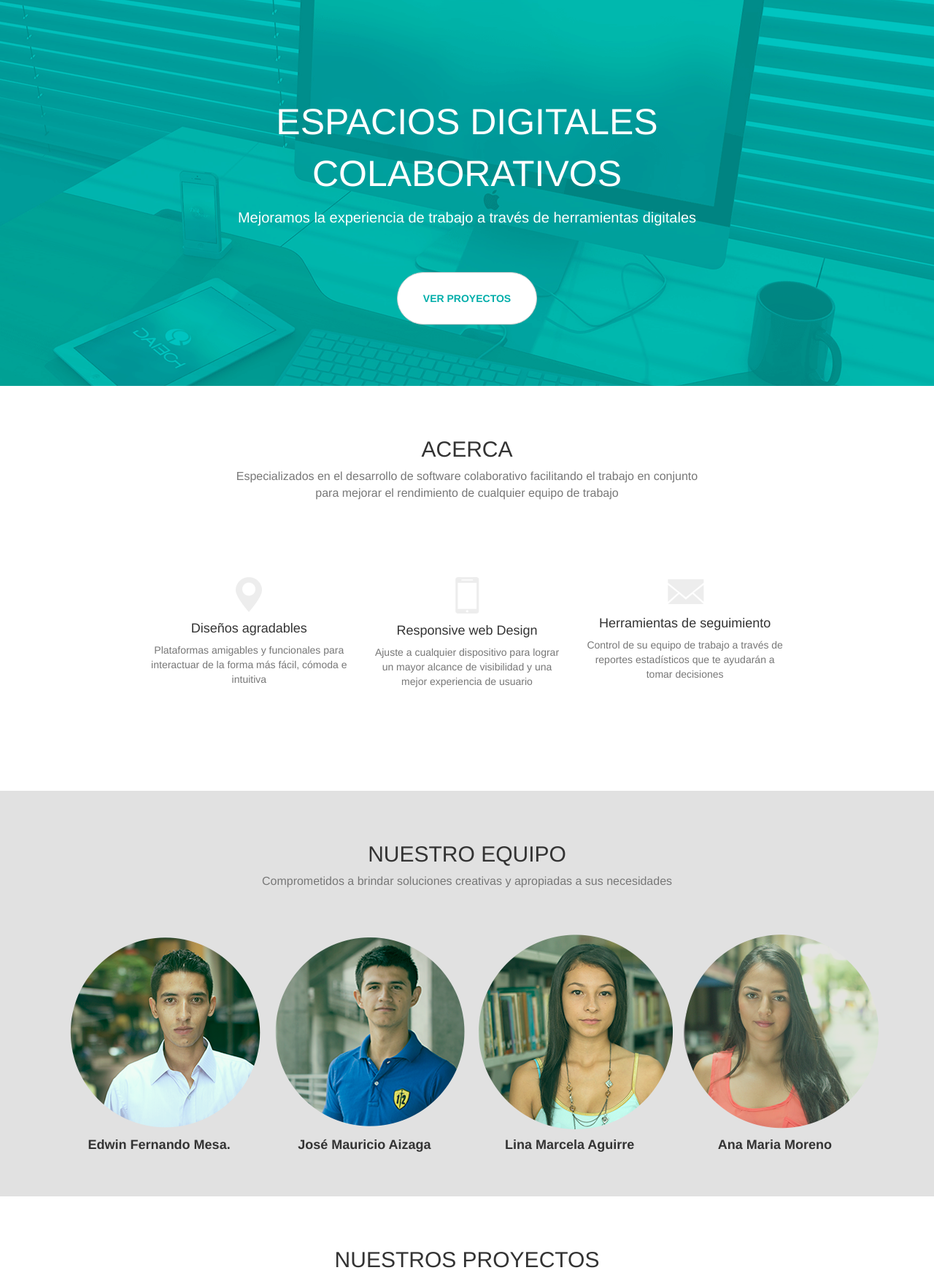
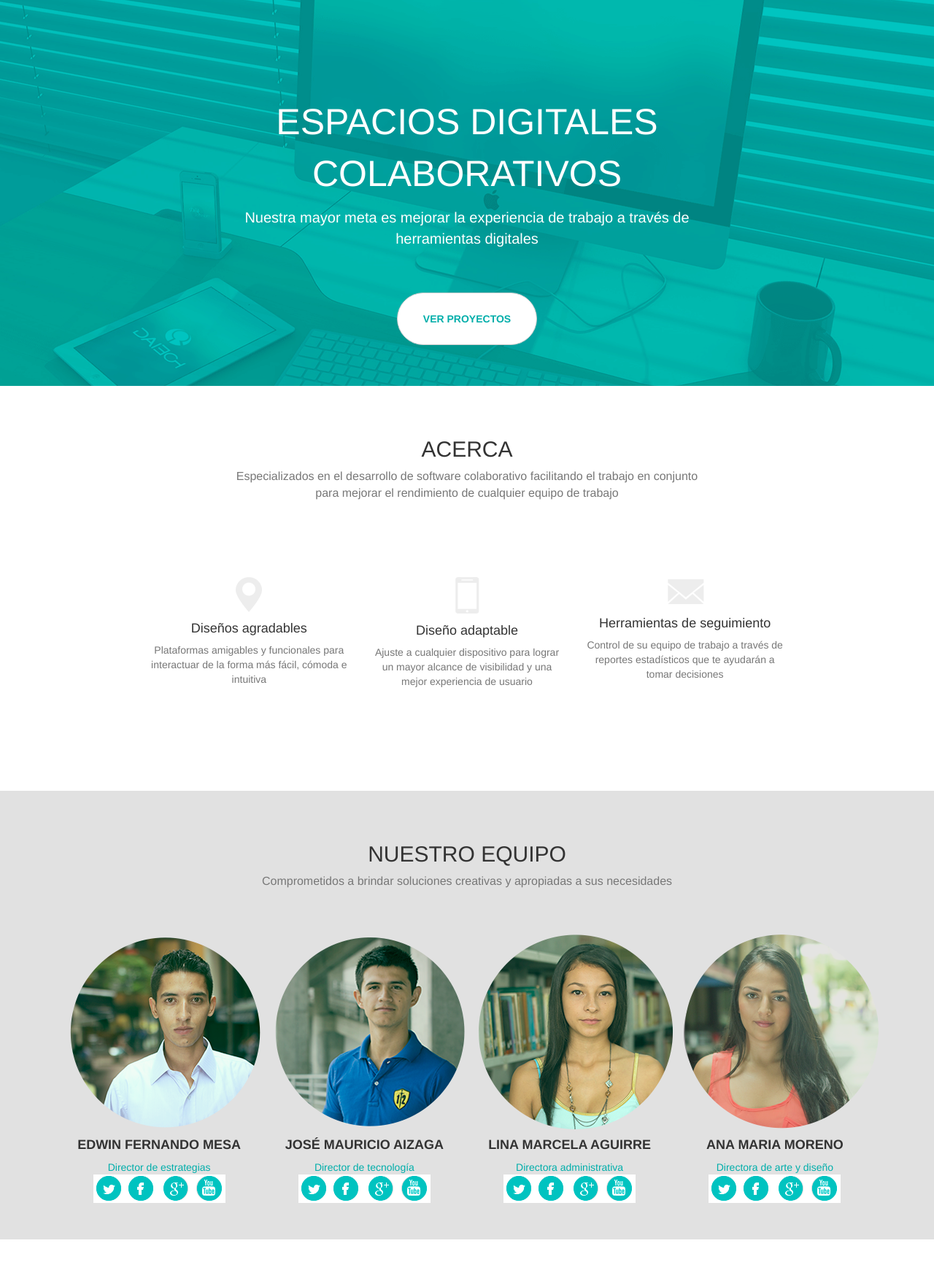
Before and after one commit to Daiech/Daiech.com, a Django app: page / in a window 1280 px wide. Shown: the part 93-1849 px from the top of the page at 73% size. Run offline with Django 3.2, Linux system fonts and the light colour scheme; some libraries are stand-ins or nearby versions.

Commit message:
Update general front-end

```diff
--- a/apps/website/templates/website/index.html
+++ b/apps/website/templates/website/index.html
@@ -1,13 +1,13 @@
 {% extends "base.html" %}
 {% load i18n %}
-{% block title %}Daiech{% endblock %}
+{% block title %}Daiech - Desarrollo de software colaborativo{% endblock %}
 
 {%block content %}
 <div class="index">
     <div id="home">
         <div class="principal-text">
             <p class="principal-title">{% trans 'ESPACIOS DIGITALES COLABORATIVOS' %}</p>
-            <p class="principal-description">{% trans 'Mejoramos la experiencia de trabajo a través de herramientas digitales' %}</p>
+            <p class="principal-description">{% trans 'Nuestra mayor meta es mejorar la experiencia de trabajo a través de herramientas digitales' %}</p>
             <a href="#projects" class="btn btn-default">{% trans 'VER PROYECTOS' %}</a>
         </div>
     </div>
@@ -29,7 +29,7 @@
                 <div class="">
                   <img src="{{ STATIC_URL }}img/landing/phone.png" alt="{% trans 'Responsive web Design' %}">
                   <div class="caption">
-                    <h4>{% trans 'Responsive web Design' %}</h4>
+                    <h4>{% trans 'Diseño adaptable' %}</h4>
                     <p class="text-muted">{% trans 'Ajuste a cualquier dispositivo para lograr un mayor alcance de visibilidad y una mejor experiencia de usuario' %}</p>
                   </div>
                 </div>
@@ -52,10 +52,11 @@
         <script type="text/template" id="member-template">
         {% verbatim %}
             {% for u in members %}
-                <div class="daiech-member col-xs-6 col-md-3">
+                <div class="daiech-member col-sm-6 col-md-3">
                     <div class="member-pic {{ u.class }}"></div>
                     <h4>{{ u.name }}</h4>
-                    <span class="text-muted">{{ u.text }}</span>
+                    <span class="text-muted">{{ u.job }}</span>
+                    <span><img src="/static/img/daiech-social-active.png" ></span>
                 </div>
             {% endfor %}
         {% endverbatim %}
@@ -131,7 +132,8 @@
         #about .container-fluid{margin-top: 100px;margin-bottom: 80px;width: 70%;}
         #team{background-color: #e1e1e1}
         #team .member-team{margin-top:50px;width: 100%;text-align: center;}
-        #team .daiech-member h4{font-weight: bold;}
+        #team .daiech-member h4{font-weight: bold;text-transform:uppercase;}
+        #team .daiech-member .text-muted{color:#00aeaa;}
         #team .member-team > .row{width: 90%;margin: 0 auto;}
         #team .member-pic{height: 280px;margin: 0 auto;width: 280px;/*border:solid thin white;*/background-image: url("{{ STATIC_URL }}img/landing/team.png");background-repeat: no-repeat;}
         .maoaiz{background-position: -12px 0;}
--- a/public/static/js/main.js
+++ b/public/static/js/main.js
@@ -1,8 +1,8 @@
 var integ = [
-        {"name":"Lina Marcela Aguirre","twitter":"https://twitter.com/LinaAguirreG","class":"lina"},
-        {"name":"Edwin Fernando Mesa.","twitter":"https://twitter.com/edwinfmesa","class":"edwinfmesa"},
-        {"name":"Ana Maria Moreno","twitter":"https://twitter.com/morenoanita123","class":"ana"},
-        {"name":"José Mauricio Aizaga","twitter":"https://twitter.com/MaoAiz","class":"maoaiz"}
+        {"name":"Lina Marcela Aguirre", "class":"lina", "job": "Directora administrativa", "social": {"twitter": "https://twitter.com/LinaAguirreG"}},
+        {"name":"Edwin Fernando Mesa", "class":"edwinfmesa", "job": "Director de estrategias", "social": {"twitter": "https://twitter.com/edwinfmesa"}},
+        {"name":"Ana Maria Moreno", "class":"ana", "job": "Directora de arte y diseño", "social": {"twitter": "https://twitter.com/morenoanita123"}},
+        {"name":"José Mauricio Aizaga", "class":"maoaiz", "job": "Director de tecnología", "social": {"twitter": "https://twitter.com/MaoAiz"}}
     ];
 var integ2=[];
 
```
